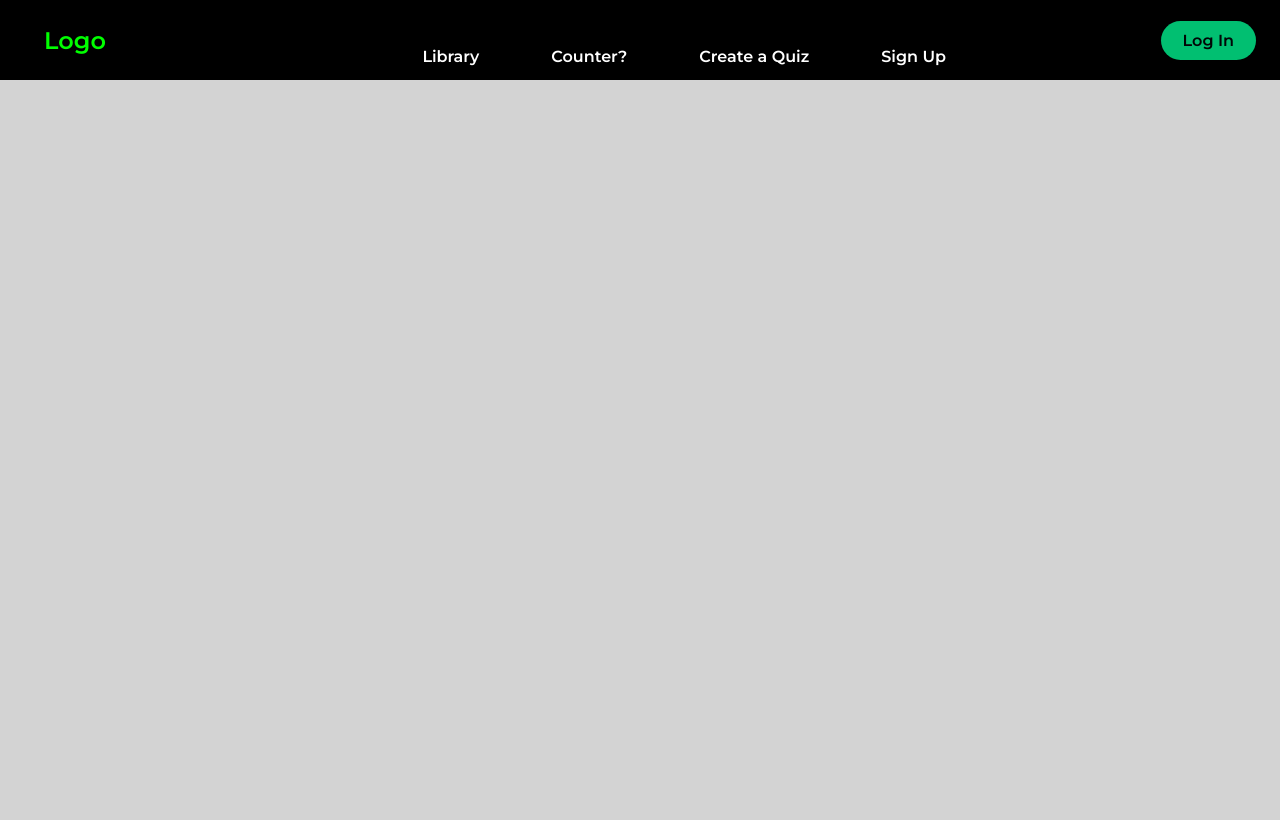
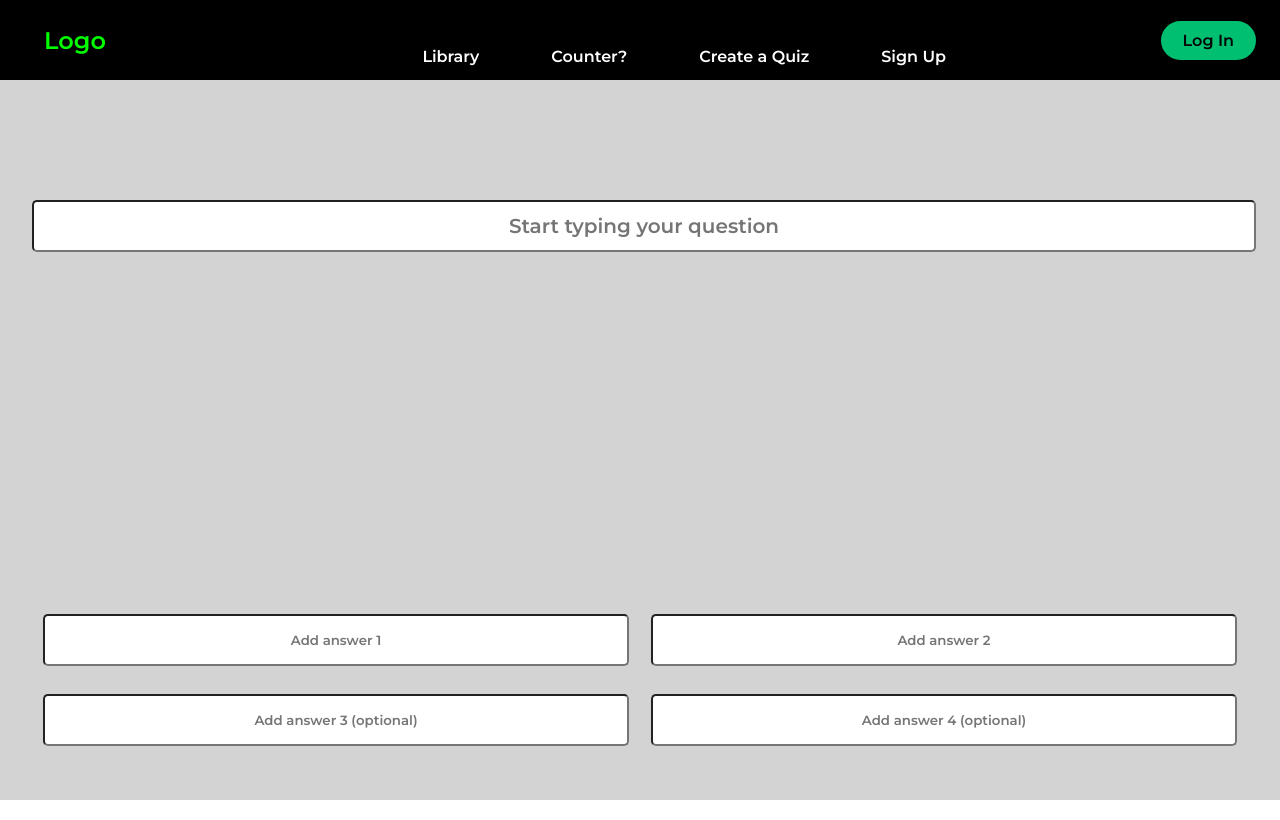
Before and after one commit to flow-state-15/aa_m5_kahoot, a React (Create React App) app in the folder frontend/: page /createquiz in a window 1280 px wide. Built offline with nearby package versions, Linux system fonts and the light colour scheme.

Commit message:
got middle of page styled

```diff
--- a/frontend/src/components/CreateQuiz/index.tsx
+++ b/frontend/src/components/CreateQuiz/index.tsx
@@ -6,14 +6,63 @@ const BackgroundDiv = styled('div')({
     height: '100vh',
 });
 
-const QuestionInput = styled('input')({
+const StyledInput = styled('input')({
+    width: '95%',
+    height: '46px',
+    textAlign: 'center',
+    fontFamily: 'Montserrat, sans-serif',
+    borderRadius: '5px',
+});
 
+const ContainerDiv = styled('div')({
+    display: 'grid',
+    gridTemplateColumns: '1fr 1fr',
+    gridTemplateRows: '1fr 1fr',
+    position: 'absolute',
+    bottom: '5vh',
+    width: '95vw',
+    height: '10rem',
+    left: "2.5vw"
 })
 
 export default function CreateQuiz() {
     return (
-        <BackgroundDiv className="create-quiz">
-            <h2>This is the CreateQuiz Component</h2>
+        <BackgroundDiv>
+            <StyledInput
+                placeholder='Start typing your question'
+                onFocus={e => e.target.placeholder = ''}
+                onBlur={e => e.target.placeholder = 'Start typing your question'}
+                sx={{position: 'absolute', top: '25vh', left: '2.5vw', fontSize: '1.25rem',}}
+            />
+            <ContainerDiv>
+                <StyledInput
+                    placeholder='Add answer 1'
+                    onFocus={e => e.target.placeholder = ''}
+                    onBlur={e => e.target.placeholder = 'Add answer 1'}
+                    sx={{margin: 'auto'}}
+                />
+
+                <StyledInput
+                    placeholder='Add answer 2'
+                    onFocus={e => e.target.placeholder = ''}
+                    onBlur={e => e.target.placeholder = 'Add answer 2'}
+                    sx={{margin: 'auto'}}
+                />
+
+                <StyledInput
+                    placeholder='Add answer 3 (optional)'
+                    onFocus={e => e.target.placeholder = ''}
+                    onBlur={e => e.target.placeholder = 'Add answer 3 (optional)'}
+                    sx={{margin: 'auto'}}
+                />
+
+                <StyledInput
+                    placeholder='Add answer 4 (optional)'
+                    onFocus={e => e.target.placeholder = ''}
+                    onBlur={e => e.target.placeholder = 'Add answer 4 (optional)'}
+                    sx={{margin: 'auto'}}
+                />
+            </ContainerDiv>
         </BackgroundDiv>
     );
 }
--- a/frontend/src/components/Login/index.tsx
+++ b/frontend/src/components/Login/index.tsx
@@ -5,8 +5,8 @@ const LoginButton = styled('button')({
     padding: 8,
     borderRadius: 4,
     fontFamily: 'Montserrat, sans-serif',
-    minWidth: '360px',
-    minHeight: '42px',
+    minWidth: '22.5rem',
+    minHeight: '2.63rem',
     display: "flex",
     justifyContent: "center",
     backgroundColor: "white",
```
